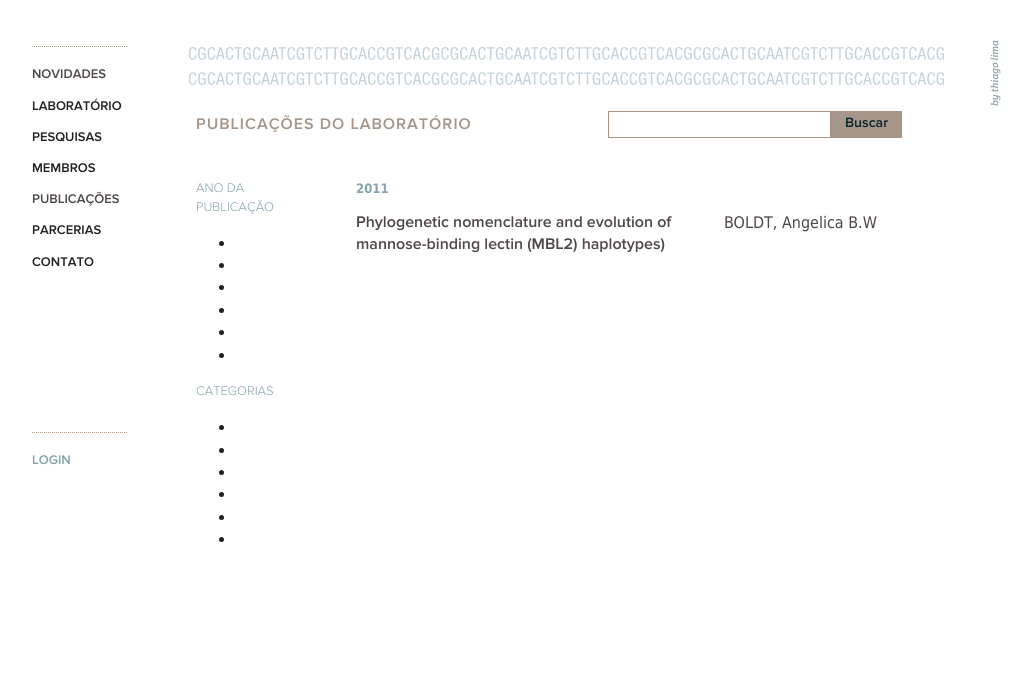
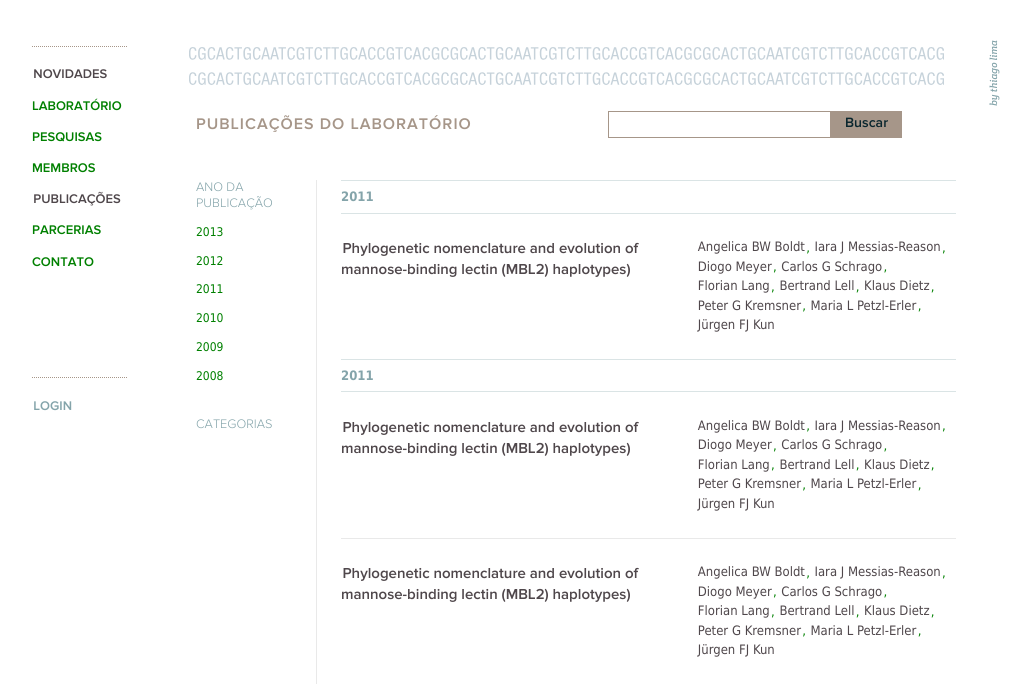
Before and after one commit to thiagoaslima/lvm.html, a website: page public/archive-pubs.html in a window 1280 px wide. Shown: the part 207-907 px from the top of the page, without its empty margins (124-1156 px from the left). Before the commit the page ends 800 px from the top, so only its background shows below. Drawn offline with Linux system fonts and the light colour scheme; no server answers.

Commit message:
archive-news

```diff
--- a/public/archive-pubs.html
+++ b/public/archive-pubs.html
@@ -39,18 +39,18 @@
                 </form>
 
                 <div class="filters">
-                    <h6 id="anos">Ano da Publicação</h6>
-                    <ul for="anos">
-                        <li></li>
-                        <li></li>
-                        <li></li>
-                        <li></li>
-                        <li></li>
-                        <li></li>
+                    <h6>Ano da Publicação</h6>
+                    <ul class="list-links">
+                        <li>2013</li>
+                        <li>2012</li>
+                        <li>2011</li>
+                        <li>2010</li>
+                        <li>2009</li>
+                        <li>2008</li>
                     </ul>
 
-                    <h6 id="categorias">Categorias</h6>
-                    <ul for="categorias">
+                    <h6>Categorias</h6>
+                    <ul class="list-links">
                         <li></li>
                         <li></li>
                         <li></li>
@@ -61,19 +61,62 @@
                 </div>
 
                 <div class="content">
-                    <h6><strong>2011</strong></h6>
-                    <article class="clearfix">
-                        <h3><a href="single-pubs.html">Phylogenetic nomenclature and evolution of mannose-binding lectin (MBL2) haplotypes)</a></h3>
+                    <section>
+                        <h6><strong>2011</strong></h6>
+                        <article class="clearfix">
+                            <h3><a href="single-pubs.html">Phylogenetic nomenclature and evolution of mannose-binding lectin (MBL2) haplotypes)</a></h3>
 
-                        <ul class="list-links">
-                            <li><a href="autores/angelica.html">BOLDT, Angelica B.W</a></li>
-                            <li></li>
-                            <li></li>
-                            <li></li>
-                            <li></li>
-                            <li></li>
-                        </ul>
-                    </article>
+                            <ul class="authors">
+                                <li><a href="autores/angelica.html">Angelica BW Boldt</a></li>
+                                <li><a href="#">Iara J Messias-Reason</a></li>
+                                <li><a href="#">Diogo Meyer</a></li>
+                                <li><a href="#">Carlos G Schrago</a></li>
+                                <li><a href="#">Florian Lang</a></li>
+                                <li><a href="#">Bertrand Lell</a></li>
+                                <li><a href="#">Klaus Dietz</a></li>
+                                <li><a href="#">Peter G Kremsner</a></li>
+                                <li><a href="#">Maria L Petzl-Erler</a></li>
+                                <li><a href="#">Jürgen FJ Kun</a></li>
+                            </ul>
+                        </article>
+                    </section>
+
+                    <section>
+                        <h6><strong>2011</strong></h6>
+                        <article class="clearfix">
+                            <h3><a href="single-pubs.html">Phylogenetic nomenclature and evolution of mannose-binding lectin (MBL2) haplotypes)</a></h3>
+
+                            <ul class="authors">
+                                <li><a href="autores/angelica.html">Angelica BW Boldt</a></li>
+                                <li><a href="#">Iara J Messias-Reason</a></li>
+                                <li><a href="#">Diogo Meyer</a></li>
+                                <li><a href="#">Carlos G Schrago</a></li>
+                                <li><a href="#">Florian Lang</a></li>
+                                <li><a href="#">Bertrand Lell</a></li>
+                                <li><a href="#">Klaus Dietz</a></li>
+                                <li><a href="#">Peter G Kremsner</a></li>
+                                <li><a href="#">Maria L Petzl-Erler</a></li>
+                                <li><a href="#">Jürgen FJ Kun</a></li>
+                            </ul>
+                        </article>
+
+                        <article class="clearfix">
+                            <h3><a href="single-pubs.html">Phylogenetic nomenclature and evolution of mannose-binding lectin (MBL2) haplotypes)</a></h3>
+
+                            <ul class="authors">
+                                <li><a href="autores/angelica.html">Angelica BW Boldt</a></li>
+                                <li><a href="#">Iara J Messias-Reason</a></li>
+                                <li><a href="#">Diogo Meyer</a></li>
+                                <li><a href="#">Carlos G Schrago</a></li>
+                                <li><a href="#">Florian Lang</a></li>
+                                <li><a href="#">Bertrand Lell</a></li>
+                                <li><a href="#">Klaus Dietz</a></li>
+                                <li><a href="#">Peter G Kremsner</a></li>
+                                <li><a href="#">Maria L Petzl-Erler</a></li>
+                                <li><a href="#">Jürgen FJ Kun</a></li>
+                            </ul>
+                        </article>
+                    </section>
                 </div>
             </div>
 
--- a/public/css/main.css
+++ b/public/css/main.css
@@ -15,7 +15,7 @@ button,
 input,
 select,
 textarea {
-    color: #222;
+    color: green; /*#09262E;*/
 }
 
 body {
--- a/public/css/style.css
+++ b/public/css/style.css
@@ -9,8 +9,7 @@
 
 a {
     text-decoration: none;
-    padding-top: 0.1em;
-    padding-bottom: 0.1em;
+    padding: 0.1em;
     color: #4F474B;
 }
 a:hover, header[role="banner"] a:hover {
@@ -23,14 +22,12 @@ a:active, header[role="banner"] a:active {
 a.selected {
     color: #B51009;
 }
-
 #main {
     position: relative;
     width: 61.5em;
     margin: 0 auto;
 }
-
-.list-links {
+.list-links, .authors {
     list-style: none;
     padding: 0;
     margin: 0;
@@ -70,7 +67,7 @@ header[role="banner"], header[role="banner"] a {
     width: 11.53125em;
 }
 .logo img {
-    width: 100%;
+    max-width: 100%;
 }
 h1 {
     margin-top: 0.5em;
@@ -108,7 +105,7 @@ aside[role="navigation"] > nav, aside[role="navigation"] .login {
     padding-top: 1.23077em;
 }
 aside[role="navigation"] .login {
-    margin-top: 10em;
+    margin-top: 6.6em;
 }
 aside[role="navigation"] .login a {
     color: #84A4AA;
@@ -143,6 +140,7 @@ aside[role="navigation"] li {
     -o-transform: rotate(-90deg);
     transform: rotate(-90deg);
 }
+
 /* ==========================================================================
    Page
    ========================================================================== */
@@ -174,9 +172,13 @@ article > h2 {
 h3 {
     font-family: 'Prox', sans-serif;
     font-weight: bold;
-    font-size: 1em;
+    font-size: 0.9375em;
     line-height: 1.4em;
-    color: #4F474B;
+    color: #1F4482;
+    margin: 1em 0 0.25em;
+}
+h3 + p {
+    margin-top: 0.4em;
 }
 .info {
     border-top: 1px solid #E9E9E9;
@@ -200,7 +202,9 @@ h3 {
     float: right;
 }
 .extra-data {
-    font-family: 'Prox';
+    font-family: 'Prox', sans-serif;
+    padding-bottom: 1em;
+    margin-top: -0.5em;
 }
 .extra-data .msg {
     font-size: 0.75em;
@@ -209,67 +213,26 @@ h3 {
     text-transform: uppercase;
     color: #A69689;
 }
-
-/* ==========================================================================
-   Page customs
-   ========================================================================== */
-.single-pubs #page, .archive-pubs #page {
-    padding-top: 3.5em;
-}
-
-.single-pubs #page, .archive-pubs #page {
-    background-image: url(/img/cadeia-dna.png);
-    background-repeat: no-repeat;
-}
-.svg .single-pubs #page, .svg .archive-pubs #page {
-    background-image: url(/img/cadeia-dna.svg);
-}
-
-
-/* ==========================================================================
-   Single pubs
-   ========================================================================== */
-.single-pubs article {
-    width: 46.125em;
-    padding: 0.5em 0 2.5em 0;
-}
-
-.single-pubs .authors {
-    font-family: 'Prox', sans-serif;
-}
-.single-pubs .info h3{
-    font-size: 1em;
-    line-height: 1.5em;
-}
-.single-pubs .info p {
-    font-size: 0.9375em;
-    line-height: 1.6em;
-}
-
-
-/* ==========================================================================
-   Archive pubs
-   ========================================================================== */
-.archive-pubs .search {
-    margin-top: -2.7em;
-    margin-right: 7em;
-}
-.archive-pubs .filters, .archive-pubs .content {
-    padding-top: 2em;
-}
 .filters {
     font-family: Tahoma, Verdana, Segoe, sans-serif;
-    width: 10em;
-    padding-right: 2.5em;
+    width: 7.5em;
     float: left;
 }
 .filters h6 {
     color: #84A4AA;
     font-family: 'Prox', sans-serif;
     font-weight: normal;
-    font-size: 0.8125em;
+    font-size: 0.8em;
+    line-height: 1.2em;
     text-transform: uppercase;
     margin: 0 0 1em;
+}
+.filters ul {
+    margin-bottom: 2em;
+}
+.filters li {
+    font-size: 0.75em;
+    margin-bottom: 1.0em;
 }
 .content {
     font-family: Tahoma, Verdana, Segoe, sans-serif;
@@ -284,6 +247,67 @@ h3 {
     text-transform: uppercase;
     margin: 0 0 1em;
 }
+
+.text {
+    font-size: 0.875em;
+    line-height: 1.4em;
+}
+.text h3 {
+    font-size: 1.2em;
+}
+
+/* ==========================================================================
+   Page customs
+   ========================================================================== */
+.single-pubs #page, .archive-pubs #page, .archive-news #page {
+    padding-top: 3.5em;
+    padding-bottom: 1em;
+}
+
+.single-pubs #page, .archive-pubs #page, .archive-news #page {
+    background-image: url(/img/cadeia-dna.png);
+    background-repeat: no-repeat;
+}
+.svg .single-pubs #page, .svg .archive-pubs #page, .svg .archive-news #page {
+    background-image: url(/img/cadeia-dna.svg);
+}
+
+
+/* ==========================================================================
+   Single pubs
+   ========================================================================== */
+.single-pubs article {
+    width: 46.125em;
+    padding: 0.5em 0 2.5em 0;
+}
+.single-pubs .authors li {
+    float: left;
+    width: 30%;
+    margin-right: 3%;
+    font-size: 0.875em;
+    line-height: 1.6em;
+    margin-bottom: 0.2em;
+}
+
+.single-pubs .text {
+    width: 46.28571428571429em;
+}
+.single-pubs .citacao {
+    font-size: 0.875em;
+}
+
+
+/* ==========================================================================
+   Archive pubs
+   ========================================================================== */
+.archive-pubs .search {
+    margin-top: -2.7em;
+    margin-right: 7em;
+}
+.archive-pubs .filters, .archive-pubs .content {
+    padding-top: 2em;
+}
+
 .archive-pubs .content h3, .archive-pubs .content ul {
     width: 50%;
     float: left;
@@ -291,8 +315,40 @@ h3 {
     border: 0;
     padding: 0;
 }
-.archive-pubs .content ul {
+.archive-pubs ul.authors {
     padding-left: 3em;
+}
+.archive-pubs .authors li {
+    font-size: 0.8125em;
+    line-height: 1.5em;
+    float: left;
+    margin-right: 0.25em;
+}
+.archive-pubs .authors li:after {
+    content: ',';
+}
+.archive-pubs .authors li:last-of-type:after {
+    content: '';
+}
+
+.archive-pubs .content section {
+    border-left: 1px solid #E9E9E9;
+    padding: 0 0 0 1.5em;
+}
+.archive-pubs .content article {
+    /*border-top: 1px solid #E9E9E9;*/
+    border-bottom: 1px solid #E9E9E9;
+    padding: 1.5em 0;
+}
+.archive-pubs .content section article:last-child {
+    border-bottom: none;
+}
+.archive-pubs .content h6 {
+    color: #84A4AA;
+    margin: 0;
+    border-bottom: 1px solid #DAE4E5;
+    border-top: 1px solid #DAE4E5;
+    padding: 0.5em 0;
 }
 
 /* ==========================================================================
@@ -318,3 +374,35 @@ form.search button {
     font-weight: bold;
     color: #09262E;
 }
+
+/* ==========================================================================
+   Archive News
+   ========================================================================== */
+.news time {
+    float: left;
+    width: 4.625em;
+    padding-right: 0.5em;
+    font-family: 'Prox', sans-serif;
+    text-transform: uppercase;
+    color: #84A4AA;
+}
+.news time .year {
+    font-family: Georgia, Times, "Times New Roman", serif;
+    color: #4F474B;
+    font-size: 0.75em;
+    display: block;
+}
+.news .content {
+    float: left;
+    width: 35.875em;
+    padding: 0 0.5em;
+}
+.news article {
+    padding: 1em 0;
+    border-top: 1px dotted #84A4AA;
+}
+.news article aside {
+    float: left;
+    width: 9.75em;
+    padding-left: 0.5em;
+}
```
Also changed, not shown: public/news.html (+13 -6 lines), public/single-pubs.html (+13 -15 lines).
